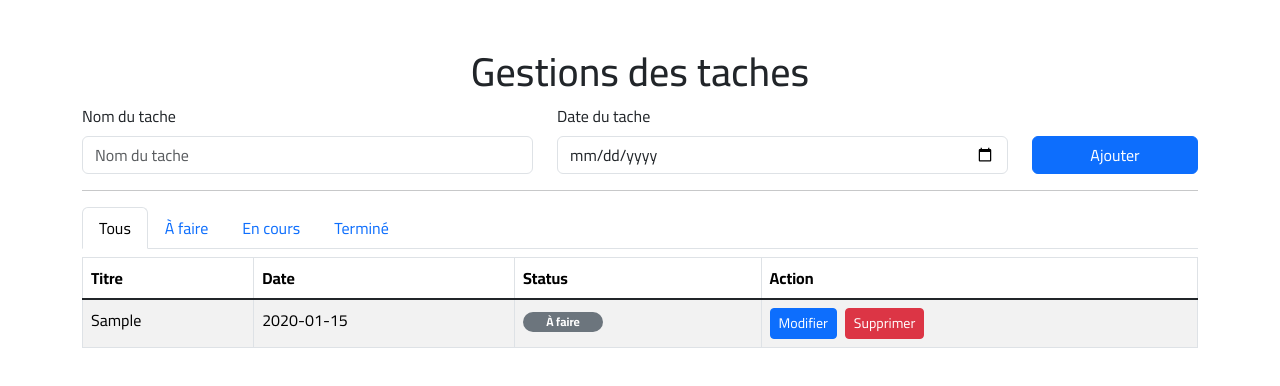
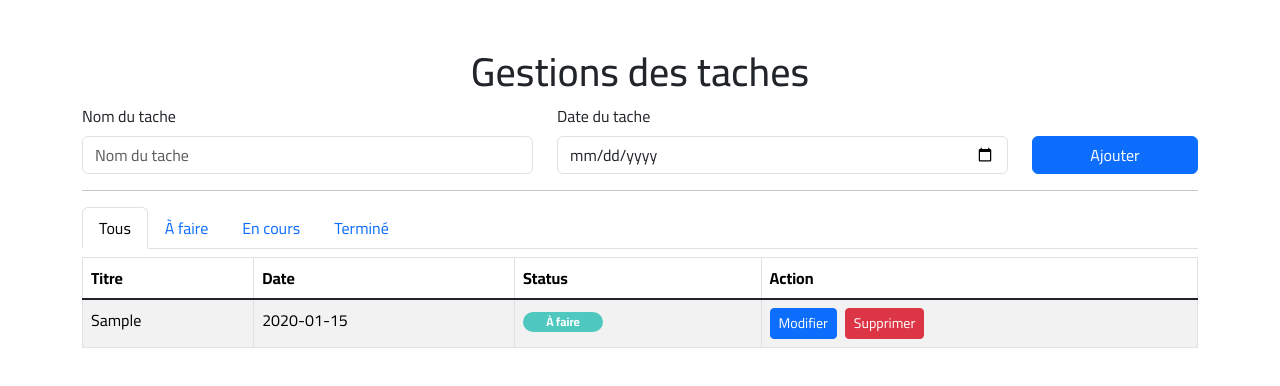
Before and after one commit to tsrhayar/todo-react, a React (Create React App) app: page / in a window 1280 px wide. Both pictures are taken after typing "Sample", "2020-01-15" into the empty fields and a click on the button "Ajouter". Shown: the top 386 px of the page. Built offline with nearby package versions, Linux system fonts and the light colour scheme.

Commit message:
badge color

```diff
--- a/src/components/Tasks.js
+++ b/src/components/Tasks.js
@@ -64,10 +64,8 @@ const Tasks = ({
                 </select>
               ) : (
                 <span
-                  style={{ width: 80 }}
-                  className={`badge rounded-pill text-bg-${
-                    task.status === "todo" ? "secondary" : task.status === "active" ? "info" : "success"
-                  }`}
+                  style={{ width: 80 , backgroundColor: task.status === "todo" ? "#4fc8c0" : task.status === "active" ? "#f89899" : "#f16eb0" }}
+                  className={`badge rounded-pill`}
                 >
                   {task.status === "todo" ? "À faire" : task.status === "active" ? "En cours" : "Terminé"}
                 </span>
```
